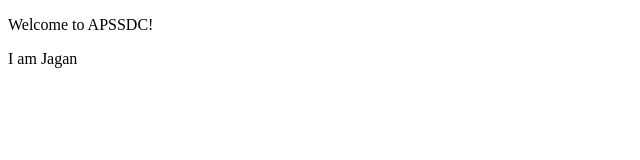
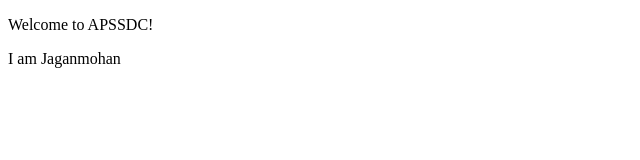
Before and after one commit to mohan-web/test, a plain HTML site: page index.html in a window 1280 px wide. Shown: the full height of the page, 0-640 px from the left. Drawn offline with Linux system fonts and the light colour scheme.

Commit message:
updated by Jagan

```diff
--- a/index.html
+++ b/index.html
@@ -6,6 +6,6 @@
   </head>
   <body>
     <p>Welcome to APSSDC!</p>
-    <p>I am Jagan</p>
+    <p>I am Jaganmohan</p>
   </body>
 </html>
```
